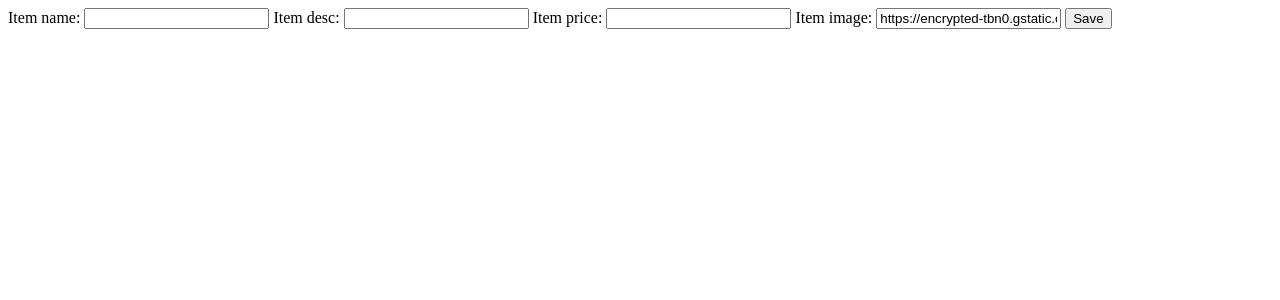
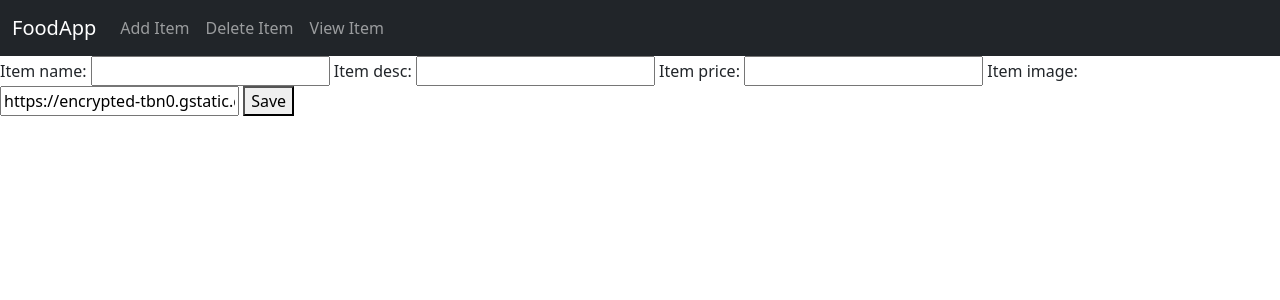
Before and after one commit to tahaa-workspace/food_list_web_app, a Django app: page /food/add in a window 1280 px wide. Shown: the top 300 px of the page. Run offline with Django 4.2, Linux system fonts and the light colour scheme.

Commit message:
completing the CRUD | implementing update and delete

```diff
--- a/food/templates/food/base.html
+++ b/food/templates/food/base.html
@@ -21,7 +21,7 @@
                 <div class="collapse navbar-collapse">
                     <ul class="navbar-nav">
                         <li class="nav-item">
-                            <a class="nav-link" href="#">Add Item</a>
+                            <a class="nav-link" href="{% url 'food:create_item' %}">Add Item</a>
                         </li>
                         <li class="nav-item">
                             <a class="nav-link" href="#">Delete Item</a>
--- a/food/templates/food/detail.html
+++ b/food/templates/food/detail.html
@@ -12,6 +12,7 @@
             <h1> {{ item.item_name }} </h1>
             <h2> {{ item.item_desc }} </h2>
             <h3> ${{ item.item_price }} </h3>
+            <a href="{% url 'food:delete_item' item.id%}">Delete</a>
         </div>
     </div>
 </div>
--- a/food/templates/food/item-form.html
+++ b/food/templates/food/item-form.html
@@ -1,5 +1,8 @@
+{% extends 'food/base.html' %}
+{% block body %}
 <form method="POST">
     {% csrf_token %}
     {{form}}
     <button type="submit">Save</button>
 </form>
+{% endblock %}
--- a/food/urls.py
+++ b/food/urls.py
@@ -11,4 +11,8 @@ urlpatterns = [
     path('item/', views.item, name='item'),
     # add item
     path('add', views.create_item, name='create_item'),
+    # edit
+    path('update/<int:id>/', views.update_item, name='update_item'),
+    # delete
+    path('delete/<int:id>/', views.delete_item, name = 'delete_item'),
 ]
--- a/food/views.py
+++ b/food/views.py
@@ -31,3 +31,22 @@ def create_item(request):
         return redirect('food:index')
 
     return render(request, 'food/item-form.html', {'form': form})
+
+def update_item(request, id):
+    item=Item.objects.get(id=id)
+    form=ItemForm(request.POST or None, instance=item)
+
+    if form.is_valid():
+        form.save()
+        return redirect('food:index')
+
+    return render(request, 'food/item-form.html', {'form': form, 'item': item})
+
+def delete_item(request, id):
+    item=Item.objects.get(id=id)
+
+    if request.method == 'POST':
+        item.delete()
+        return redirect('food:index')
+
+    return render(request, 'food/item-delete.html', {'item': item})
```
Also changed, not shown: food/templates/food/item-delete.html (added, +7 -0 lines), db.sqlite3.
